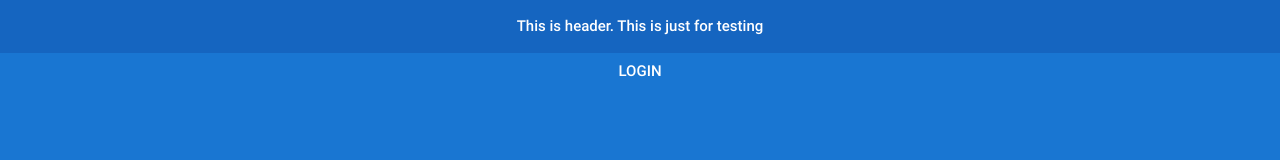
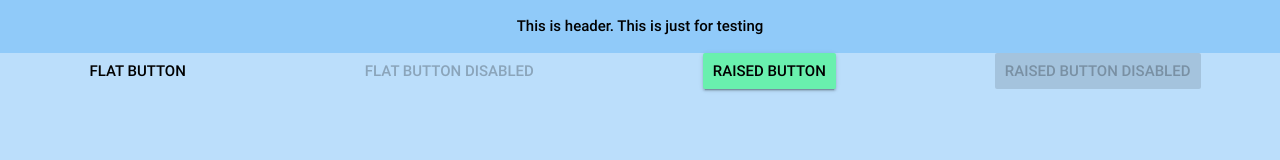
Before and after one commit to krvikash35/mycss, a website: page index.html in a window 1280 px wide. Drawn offline with Linux system fonts and the light colour scheme.

Commit message:
added btn-raised

```diff
--- a/index.html
+++ b/index.html
@@ -13,7 +13,10 @@
         <p>This is header. This is just for testing</p>
     </header>
     <div class="center">
-        <button class="btn-flat ripple">Login</button>
+        <button class="btn-flat ripple">Flat Button</button>
+        <button class="btn-flat ripple" disabled="true">Flat Button Disabled</button>
+        <button class="btn-raised ripple">Raised Button</button>
+        <button class="btn-raised ripple" disabled="true">Raised Button disabled</button>
     </div>
 
 </body>
--- a/src/scss/components/_buttons.scss
+++ b/src/scss/components/_buttons.scss
@@ -1,3 +1,4 @@
+//btn shared style
 .btn{
   min-width: $btn-min-width;
   height: $btn-height;
@@ -13,11 +14,13 @@
   cursor: pointer;
 }
 
+//btn-flat style
 .btn-flat{
   @extend .btn;
   background-color: transparent;
   color: $text-color;
   box-shadow: none;
+  transition: all 1s;
     &:focus,
     &:active {
       @if $theme-type == "dark"{
@@ -29,7 +32,7 @@
     }
     &:hover {
       @if $theme-type == "dark"{
-        background-color: rgba(#CCCCCC, 0.10)
+        background-color: rgba(#CCCCCC, 0.15)
       }
       @else{
         background-color: rgba(#999999, 0.30)
@@ -48,8 +51,33 @@
   background-color: transparent !important;
 }
 
+//btn-raised style
 .btn-raised{
-
+  @extend .btn;
+  background-color: $accent-color;
+  @extend .z-depth-1;
+  transition: all 1s;
+  &:active,
+  &:focus{
+    @extend .z-depth-3;
+    background-color: darken($accent-color, 10%);
+  }
+  &:hover{
+        @extend .z-depth-1-half;
+        background-color: darken($accent-color, 5%);
+  }
+}
+.btn-raised[disabled],
+.btn-raised.disabled,
+.btn-raised:disabled{
+    background-color: rgba($text-color, 0.12);
+  @extend .z-depth-0;
+  @if $theme-type == "dark"{
+    color: rgba($text-color, 0.30);
+  }
+  @else{
+    color: rgba($text-color, 0.26);
+  }
 }
 
 .btn-fab{
--- a/src/scss/components/_global.scss
+++ b/src/scss/components/_global.scss
@@ -11,3 +11,26 @@ header{
   display: flex;
   justify-content: space-around;
 }
+
+// Z-levels
+.z-depth-0 {
+  box-shadow: none !important;
+}
+.z-depth-1 {
+  box-shadow: 0 2px 2px 0 rgba(0, 0, 0, 0.14), 0 1px 5px 0 rgba(0, 0, 0, 0.12), 0 3px 1px -2px rgba(0, 0, 0, 0.2);
+}
+.z-depth-1-half {
+  box-shadow: 0 3px 3px 0 rgba(0, 0, 0, 0.14), 0 1px 7px 0 rgba(0, 0, 0, 0.12), 0 3px 1px -1px rgba(0, 0, 0, 0.2);
+}
+.z-depth-2 {
+  box-shadow: 0 4px 5px 0 rgba(0, 0, 0, 0.14), 0 1px 10px 0 rgba(0, 0, 0, 0.12), 0 2px 4px -1px rgba(0, 0, 0, 0.3);
+}
+.z-depth-3 {
+  box-shadow: 0 6px 10px 0 rgba(0, 0, 0, 0.14), 0 1px 18px 0 rgba(0, 0, 0, 0.12), 0 3px 5px -1px rgba(0, 0, 0, 0.3);
+}
+.z-depth-4 {
+  box-shadow: 0 8px 10px 1px rgba(0, 0, 0, 0.14), 0 3px 14px 2px rgba(0, 0, 0, 0.12), 0 5px 5px -3px rgba(0, 0, 0, 0.3);
+}
+.z-depth-5 {
+  box-shadow: 0 16px 24px 2px rgba(0, 0, 0, 0.14), 0 6px 30px 5px rgba(0, 0, 0, 0.12), 0 8px 10px -5px rgba(0, 0, 0, 0.3);
+}
--- a/src/scss/components/_variables.scss
+++ b/src/scss/components/_variables.scss
@@ -33,7 +33,7 @@
 
 /* 2. Colors
    ========================================================================== */
-$theme-type: "dark" !default; // dark or light
+$theme-type: "light" !default; // dark or light
 $theme-color: "blue" !default;
 $primary-color: color($theme-color, "darken-3") !default;
 $secondary-color: color($theme-color, "darken-2") !default;
```
Also changed, not shown: dist/css/material.css.
